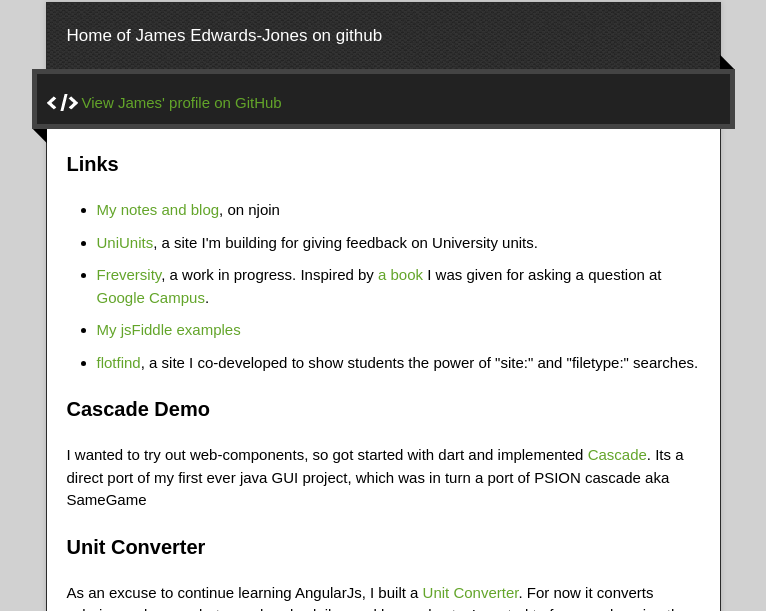
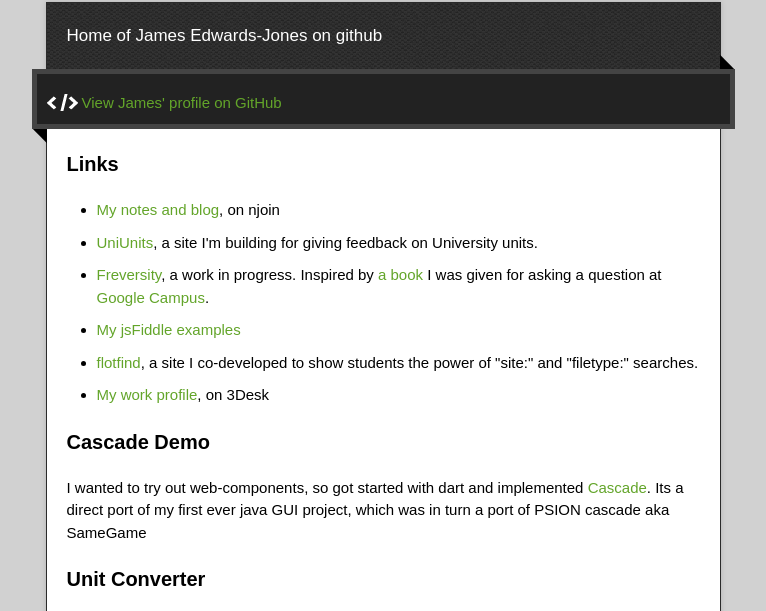
Before and after one commit to Jamedjo/jamedjo.github.io, a plain HTML site: page index.html in a window 1280 px wide. Shown: the part 128-739 px from the top of the page, without its empty margins (257-1023 px from the left). Drawn offline with nearby package versions, Linux system fonts and the light colour scheme.

Commit message:
Added 3Desk profile link

```diff
--- a/index.html
+++ b/index.html
@@ -41,6 +41,7 @@
               <li><a href="http://www.freversity.com/">Freversity</a>, a work in progress. Inspired by <a href="https://www.youtube.com/watch?v=XvxtC60V6kc">a book</a> I was given for asking a question at <a href="http://www.campuslondon.com/">Google Campus</a>.</li>
               <li><a href="http://jsfiddle.net/user/Jamedjo/fiddles/">My jsFiddle examples</a></li>
               <li><a href="http://flotfind.com">flotfind</a>, a site I co-developed to show students the power of &quot;site:&quot; and &quot;filetype:&quot; searches.</li>
+              <li><a href="http://www.3desk.com/JamesEJ/">My work profile</a>, on 3Desk</li>
             </ul>
         </article>
         <article class="markdown-body">
```
